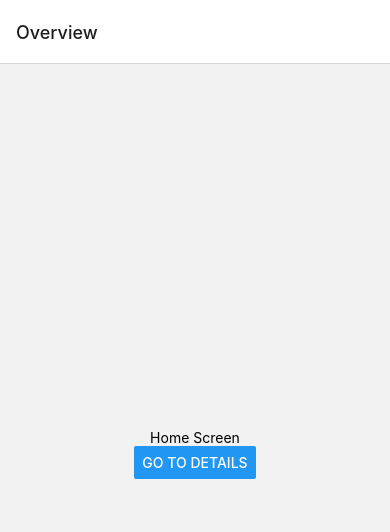
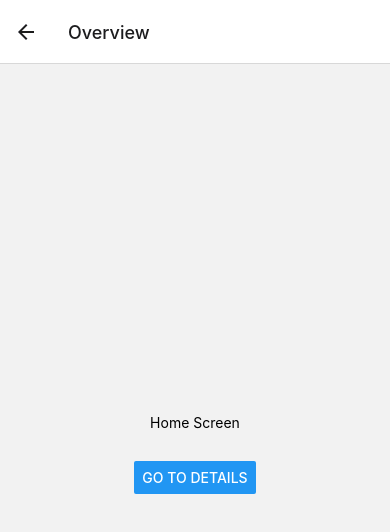
Before and after one commit to ohanz/Todos, a React Native app: screen / in a window 390 px wide. Shown: the top 532 px of the page. Built offline with nearby package versions, Linux system fonts and the light colour scheme.

Commit message:
added splashscreen and other func

```diff
--- a/App.tsx
+++ b/App.tsx
@@ -1,16 +1,14 @@
-import React from 'react';
+import React, { useEffect } from 'react';
 
 import {NavigationContainer, useNavigation} from '@react-navigation/native';
-import {
-  createNativeStackNavigator,
-  NativeStackScreenProps,
-} from '@react-navigation/native-stack';
-import {View, Text, Button} from 'react-native';
+import {createNativeStackNavigator, NativeStackScreenProps,} from '@react-navigation/native-stack';
+import {View, Text, Button, StyleSheet} from 'react-native';
 
 type DetailsScreenParams = {id: string};
 
 type RootStackParamList = {
-  Home: undefined;
+  Splash: undefined;
+  Home: DetailsScreenParams;
   Details: DetailsScreenParams;
 };
 
@@ -22,11 +20,44 @@ declare global {
 
 const Stack = createNativeStackNavigator<RootStackParamList>();
 
+const myStyles = StyleSheet.create({
+  tMargin: {
+    marginBottom: 30,
+  },
+  sMargin:{
+    marginBottom: 50, fontSize: 30, fontWeight: 'bold', color: 'green'
+  },
+  fMargin:{
+   fontSize: 18, fontWeight: 'bold'
+  }
+})
+
+function splashScreen(){
+  const navigation = useNavigation();
+  useEffect(() => {
+    setTimeout(() => {
+      navigation.navigate('Home', {id: '10s'}); // 10secs
+    }, 3000);
+  }, []);
+
+  return (
+    <View style={{flex: 1, alignItems: 'center', justifyContent: 'center'}}>
+      <Text style={myStyles.sMargin}>Todoz App</Text>
+      <Text style={myStyles.fMargin}>Your Everyday Assistant.</Text>
+      {/* <Button
+        title="Go to Details"
+        onPress={() => navigation.navigate('Details', {id: '1234'})}
+      /> */}
+    </View>
+  );
+}
+
 function HomeScreen() {
+
   const navigation = useNavigation();
   return (
     <View style={{flex: 1, alignItems: 'center', justifyContent: 'center'}}>
-      <Text>Home Screen</Text>
+      <Text style={myStyles.tMargin}>Home Screen</Text>
       <Button
         title="Go to Details"
         onPress={() => navigation.navigate('Details', {id: '1234'})}
@@ -42,7 +73,7 @@ function DetailsScreen({route}: DetailsScreenProps) {
   return (
     <View style={{flex: 1, alignItems: 'center', justifyContent: 'center'}}>
       <Text>Details Screen</Text>
-      <Text>{id}</Text>
+      <Text>The values recieved: {id}</Text>
     </View>
   );
 }
@@ -51,6 +82,7 @@ function App(): JSX.Element {
   return (
     <NavigationContainer>
       <Stack.Navigator>
+      <Stack.Screen name="Splash" component={splashScreen} />
         <Stack.Screen
           name="Home"
           component={HomeScreen}
--- a/package.json
+++ b/package.json
@@ -19,6 +19,7 @@
     "react-native": "0.74.2",
     "react-native-safe-area-context": "4.10.1",
     "react-native-screens": "3.31.1",
+    "react-native-splash-screen": "^3.3.0",
     "react-native-web": "~0.19.10"
   },
   "devDependencies": {
```
Also changed, not shown: 1 other file (tests, documents, lock files or other folders).
